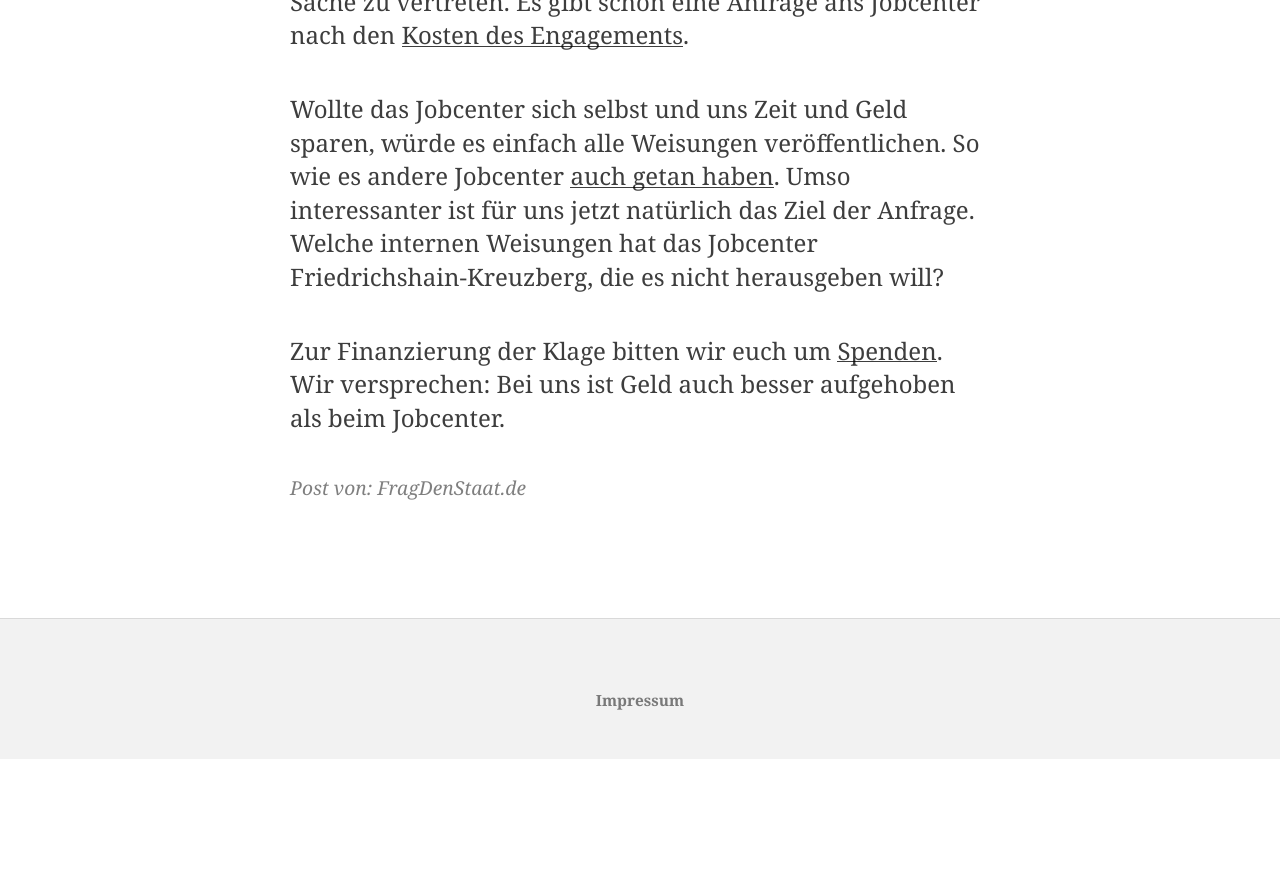
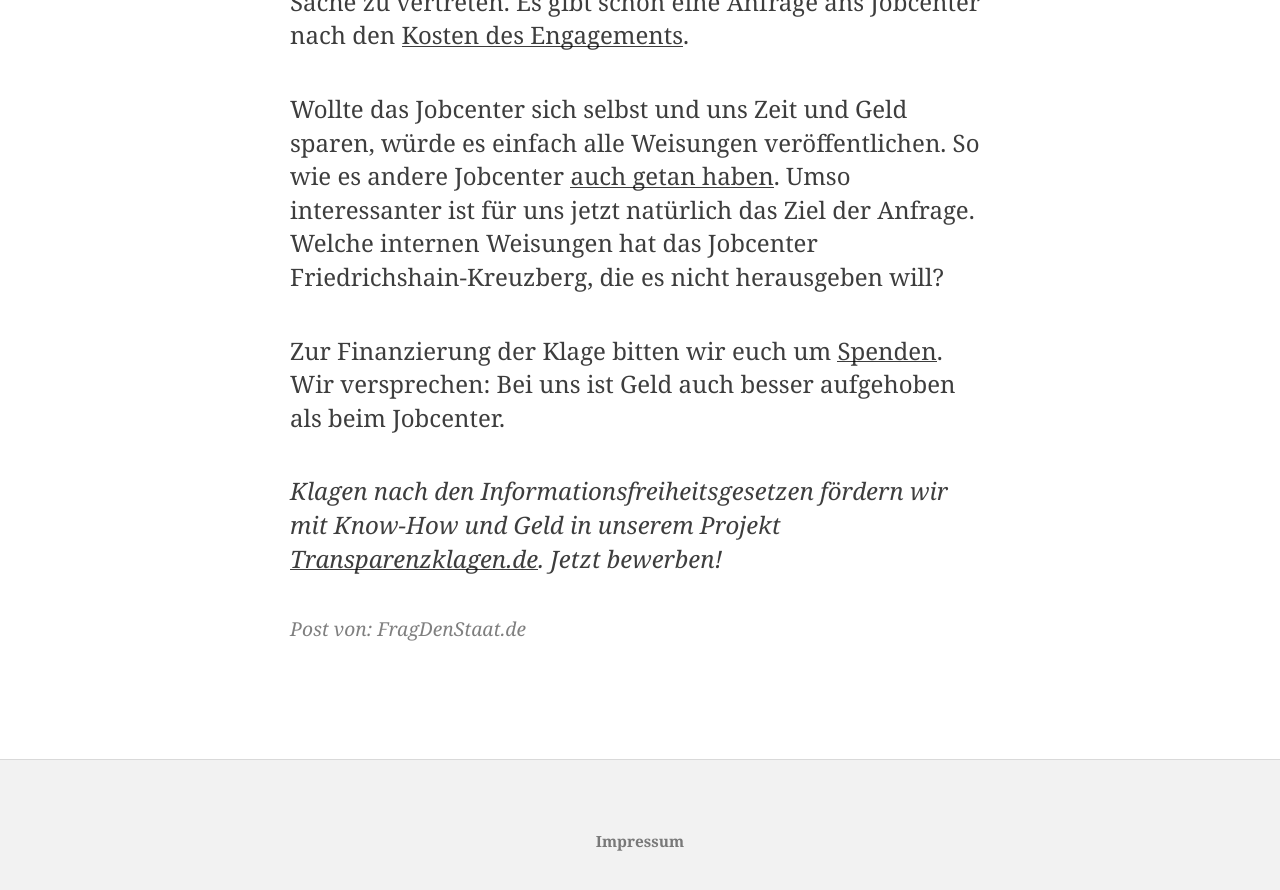
Before and after one commit to okfde/blog.fragdenstaat.de, a Jekyll site: the page built from _posts/2017/2017-03-14-jobcenter-xhain.md, in a window 1280 px wide and 900 px high, scrolled down 2480 px. Shown: the top 890 px of the window. Built offline with Jekyll 4.4.1, drawn with Linux system fonts in a browser that asks for light colours; before the commit the page ends 3239 px from its top, so only the background shows below that.

Commit message:
Update 2017-03-14-jobcenter-xhain.md

```diff
--- a/_posts/2017/2017-03-14-jobcenter-xhain.md
+++ b/_posts/2017/2017-03-14-jobcenter-xhain.md
@@ -29,3 +29,5 @@ Inzwischen vermittelt auch die Bundesbeauftragte für Informationsfreiheit in de
 Wollte das Jobcenter sich selbst und uns Zeit und Geld sparen, würde es einfach alle Weisungen veröffentlichen. So wie es andere Jobcenter <a href="https://fragdenstaat.de/anfrage/interne-weisungen-teamarbeithamburg/">auch getan haben</a>. Umso interessanter ist für uns jetzt natürlich das Ziel der Anfrage. Welche internen Weisungen hat das Jobcenter Friedrichshain-Kreuzberg, die es nicht herausgeben will?
 
 Zur Finanzierung der Klage bitten wir euch um <a href="https://fragdenstaat.de/hilfe/spenden/">Spenden</a>. Wir versprechen: Bei uns ist Geld auch besser aufgehoben als beim Jobcenter.
+
+<i>Klagen nach den Informationsfreiheitsgesetzen fördern wir mit Know-How und Geld in unserem Projekt <a href="http://transparenzklagen.de/">Transparenzklagen.de</a>. Jetzt bewerben!</i>
```
